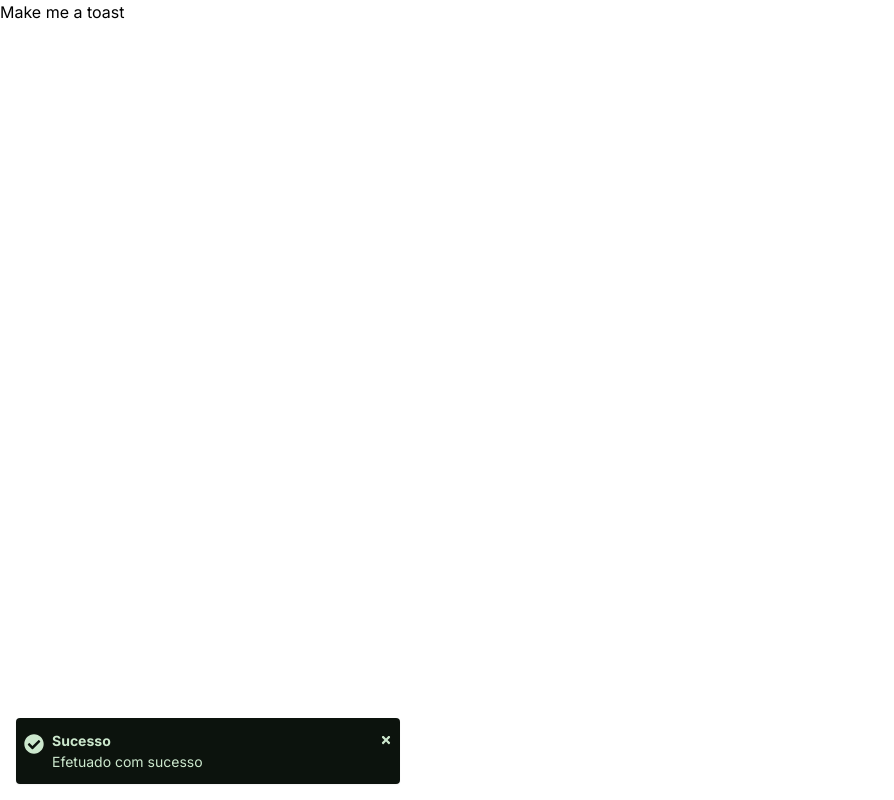
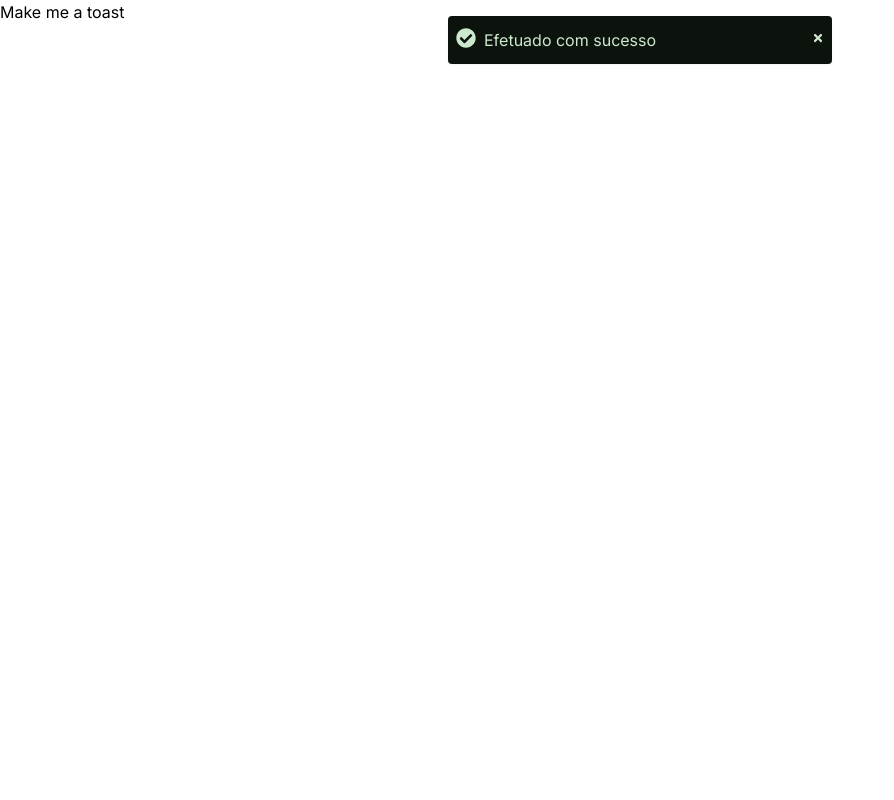
Before and after one commit to CresolCentral/CohezaUi, a React (Vite) app: page / in a window 1280 px wide. Both pictures are taken after a click on the button "Make me a toast". Shown: the whole page, without its empty margins (0-894 px from the left). Built offline with nearby package versions, Linux system fonts and the light colour scheme.

Commit message:
alteracao props box

```diff
--- a/src/App.tsx
+++ b/src/App.tsx
@@ -6,6 +6,6 @@ export function App() {
   const { showNotification } = useToast();
 
   return (
-    <button onClick={() => showNotification('success', 'Efetuado com sucesso', "Sucesso")}>Make me a toast</button>
+    <button onClick={() => showNotification('success', 'Efetuado com sucesso')}>Make me a toast</button>
   );
 }
--- a/src/components/Heading/Heading.tsx
+++ b/src/components/Heading/Heading.tsx
@@ -3,7 +3,7 @@ import { clsx } from "clsx";
 import { ReactNode } from 'react';
 
 export interface HeadingProps {
-  size?: "xs" | "sm" | "md" | "lg";
+  size?: "xxs" | "xs" | "sm" | "md" | "lg";
   children?: ReactNode;
   asChild?: boolean;
 }
@@ -15,6 +15,7 @@ const Heading = ({ size = "md", children, asChild }: HeadingProps) => {
   return (
     <Component
       className={clsx("text-label font-bold font-sans", {
+        "text-sm": size === "xxs",
         "text-md": size === "xs",
         "text-lg": size === "sm",
         "text-xl": size === "md",
--- a/src/components/Span/Span.tsx
+++ b/src/components/Span/Span.tsx
@@ -23,10 +23,10 @@ const Span = ({ children, type = "default", size = "xs", icon }: SpanProps) => {
           "bg-danger-background text-danger-color": type === "danger",
           "bg-default-background text-default-color": type === "default",
 
-          "px-2 py-[1px] text-[0.85rem]": size === "xs",
-          "px-2 py-[2px] text-[0.9rem]": size === "sm",
-          "px-2 py-[3px] text-sm": size === "md",
-          "px-3 py-[3px] text-md": size === "lg",
+          "px-2 text-xxs h-5": size === "xs",
+          "px-2 text-xs h-6": size === "sm",
+          "px-2 text-sm h-8": size === "md",
+          "px-3 text-md h-10": size === "lg",
         })}
       >
         {icon && type === "success" && <BsCheckAll />}
--- a/src/components/TextField/TextField.tsx
+++ b/src/components/TextField/TextField.tsx
@@ -27,7 +27,7 @@ const TextField = ({
       )}
       <div
         className={clsx(
-          "flex items-center gap-3 rounded bg-input-bg focus-within:ring-2 ring-primary-900 text-primary-contrast  placeholder:text-default-400", {
+          "flex items-center rounded bg-input-bg focus-within:ring-2 ring-primary-900 text-primary-contrast  placeholder:text-default-400", {
             "opacity-50 cursor-not-allowed": disabled,
           })}
       >
--- a/src/context/Toast/ToastContext.tsx
+++ b/src/context/Toast/ToastContext.tsx
@@ -56,17 +56,17 @@ export const ToastProvider = ({ children, position = "top-center", duration}: To
           }
         )}
       >
-        <div className="mt-1 flex">
+        <div className="flex items-start">
           {type === "success" && <FaCheckCircle className="w-5 h-5" />}
           {type === "warning" && <FaExclamationCircle className="w-5 h-5" />}
           {type === "danger" && <FaTimesCircle className="w-5 h-5" />}
           {type === "info" && <FaInfoCircle className="w-5 h-5" />}
           {type === "default" && <FaQuestionCircle className="w-5 h-5" />}
         </div>
-        <div className="flex justify-between  w-full">
+        <div className="flex justify-between w-full">
           <div className="flex flex-col">
             {!!title && <span className="text-xs font-bold">{title}</span>}
-            <span className="text-xs">{message}</span>
+            <span className="text-sm">{message}</span>
           </div>
           <button
             className="w-3 h-3"
--- a/src/main.tsx
+++ b/src/main.tsx
@@ -5,7 +5,7 @@ import { ToastProvider } from "./context/Toast/ToastContext";
 
 ReactDOM.createRoot(document.getElementById("root") as HTMLElement).render(
   <React.StrictMode>
-    <ToastProvider position="bottom-left" duration={3000}>
+    <ToastProvider position="top-center" duration={10000}>
       <App />
     </ToastProvider>
   </React.StrictMode>
--- a/tailwind.config.cjs
+++ b/tailwind.config.cjs
@@ -3,6 +3,7 @@ module.exports = {
   content: ['./src/**/*.tsx'],
   theme: {
     fontSize: {
+      xxs: 12,
       xs: 14,
       sm: 16,
       md: 18,
```
